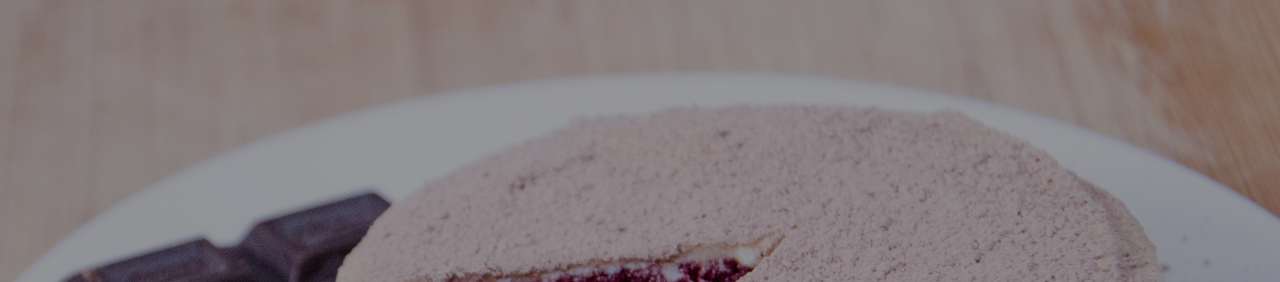
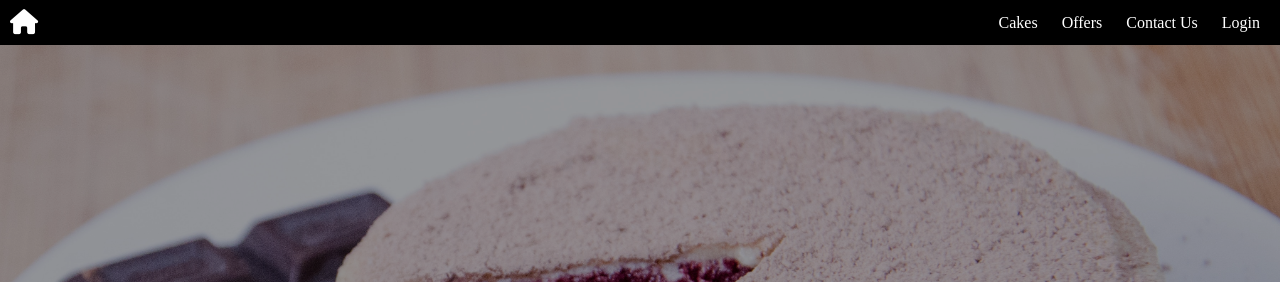
Before and after one commit to Namachivayam2001/cake-project, a plain HTML site: page index.html in a window 1280 px wide. Shown: the top 282 px of the page. Drawn offline with Linux system fonts and the light colour scheme.

Commit message:
added top navigation bar

```diff
--- a/css/style.css
+++ b/css/style.css
@@ -63,3 +63,26 @@ i{
 .text-div:hover{
     box-shadow: 6px 10px 7px rgba(255, 255, 255, 0.5);
 }
+header{
+    background-color: black;
+    padding: 10px;
+    display: flex;
+    align-items: center;
+    justify-content: space-between;
+}
+header ul li{
+    color: white;
+    display: inline-block;
+    margin: 0px 10px;
+    height: cover;
+}
+header ul li a{
+    color: white;
+    text-decoration: none;
+}
+header i{
+    font-size: 25px;
+}
+header i:hover{
+    cursor: pointer;
+}
--- a/index.html
+++ b/index.html
@@ -7,6 +7,15 @@
     <title>Cake-in-offers</title>
 </head>
 <body>
+    <header>
+        <i class="fa-solid fa-house"></i>
+        <ul>
+            <li><a href="#">Cakes</a></li>
+            <li><a href="#">Offers</a></li>
+            <li><a href="#">Contact Us</a></li>
+            <li><a href="#">Login</a></li>
+        </ul>
+    </header>
     <div class="container">
         <div class="box_level_1">
             <div class="text-div">
```
